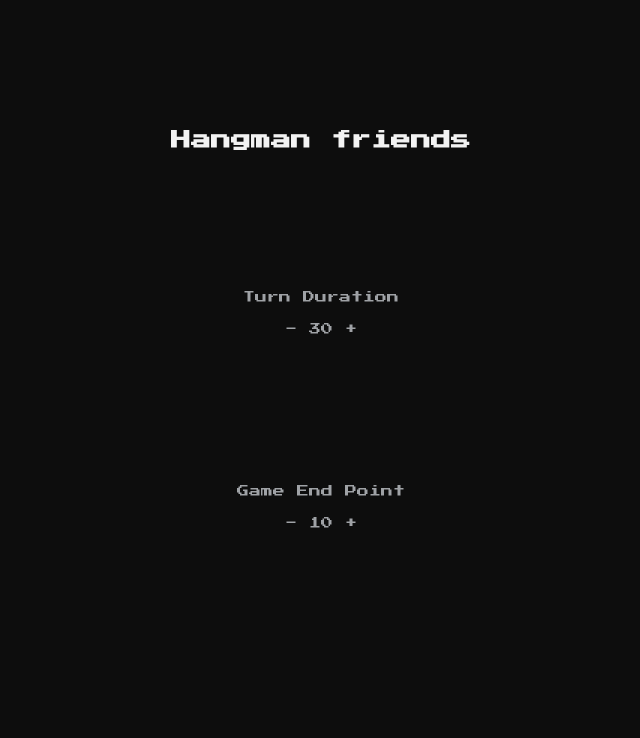
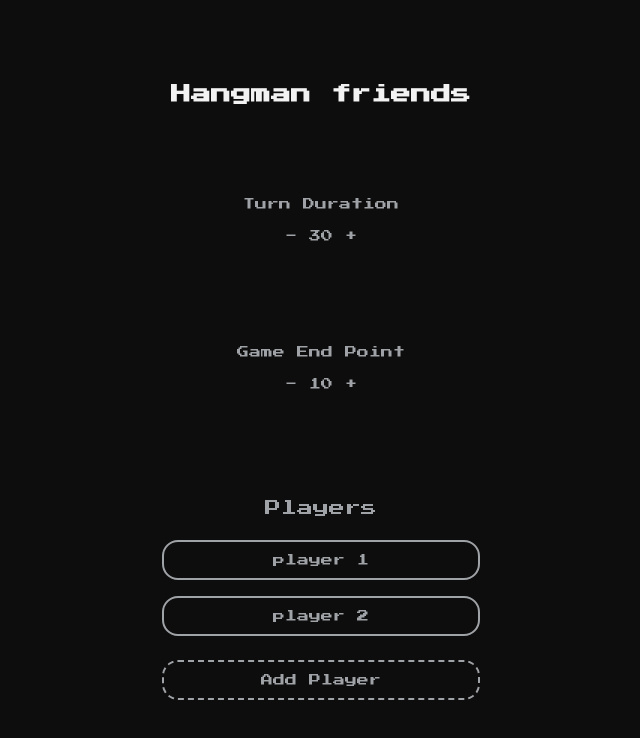
Before and after one commit to DryBoss/hangman-friends, a React (Vite) app: page / in a window 1280 px wide. Shown: the top 738 px of the page, without its empty margins (319-959 px from the left). Built offline with nearby package versions, Linux system fonts and the light colour scheme.

Commit message:
create game page

```diff
--- a/src/components/create-game/Create-game.jsx
+++ b/src/components/create-game/Create-game.jsx
@@ -25,7 +25,18 @@ function CreateGame() {
         {gameEndPoint}{" "}
         <span onClick={() => setGameEndPoint(gameEndPoint + 1)}>+</span>
       </div>
-      <div className={styles.players}></div>
+      <div className={styles.players}>
+        <p>Players</p>
+        {players.map((playerName, index) => (
+          <input
+            key={index}
+            className={styles.player}
+            type="text"
+            value={playerName}
+          />
+        ))}
+        <button>Add Player</button>
+      </div>
     </div>
   );
 }
--- a/src/components/create-game/Create-game.module.css
+++ b/src/components/create-game/Create-game.module.css
@@ -18,3 +18,34 @@
   line-height: 2rem;
   cursor: pointer;
 }
+
+.players {
+  display: flex;
+  flex-direction: column;
+  justify-content: center;
+  align-items: center;
+}
+.players p {
+  padding: 1rem;
+}
+.players button {
+  color: #9fa2a6;
+  width: 75%;
+  padding: 0.75rem 2rem;
+  margin: 1rem;
+  font-size: 0.75rem;
+  border: 2px dashed #9fa2a6;
+  border-radius: 1rem;
+  background-color: transparent;
+}
+
+.player {
+  color: #9fa2a6;
+  text-align: center;
+  padding: 0.75rem 2rem;
+  margin: 0.5rem;
+  font-size: 0.75rem;
+  border: 2px solid #9fa2a6;
+  border-radius: 1rem;
+  background-color: transparent;
+}
--- a/src/components/create-game/Create-game.module.scss
+++ b/src/components/create-game/Create-game.module.scss
@@ -20,3 +20,33 @@
   line-height: 2rem;
   cursor: pointer;
 }
+
+.players {
+  display: flex;
+  flex-direction: column;
+  justify-content: center;
+  align-items: center;
+  p {
+    padding: 1rem;
+  }
+  button {
+    color: $text;
+    width: 75%;
+    padding: 0.75rem 2rem;
+    margin: 1rem;
+    font-size: 0.75rem;
+    border: 2px dashed $text;
+    border-radius: 1rem;
+    background-color: transparent;
+  }
+}
+.player {
+  color: $text;
+  text-align: center;
+  padding: 0.75rem 2rem;
+  margin: 0.5rem;
+  font-size: 0.75rem;
+  border: 2px solid $text;
+  border-radius: 1rem;
+  background-color: transparent;
+}
--- a/src/index.css
+++ b/src/index.css
@@ -10,6 +10,11 @@
 input {
   outline: none;
   border: none;
+  font-family: "Press Start 2P", cursive;
+}
+
+button {
+  font-family: "Press Start 2P", cursive;
 }
 
 :root {
```
